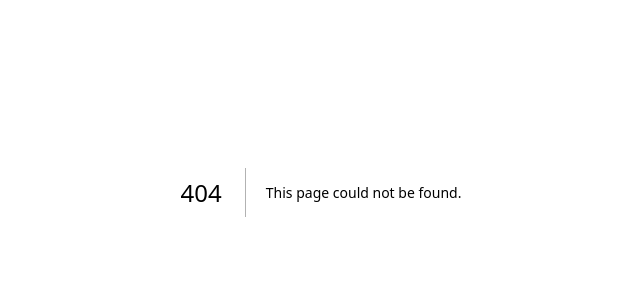
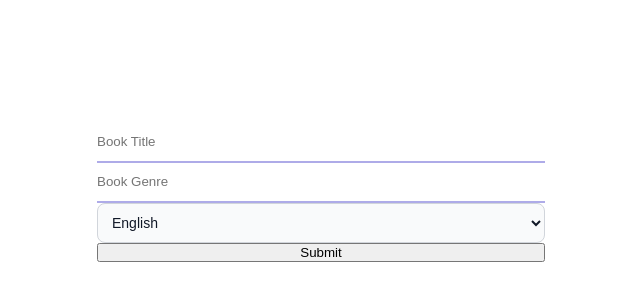
Before and after one commit to lob23/VirtualLibrary2, a Next.js app in the folder app/: page /pages/booksetting in a window 1280 px wide. Before the commit this address had no page. Shown: the part 208-508 px from the top of the page, without its empty margins (319-959 px from the left). Built offline with nearby package versions, Linux system fonts and the light colour scheme.

Commit message:
Book detail initial setting
- Whenever authors compose new article, they are asked to full filled the book's title, book's genre, and book's language beforehand.

```diff
--- /dev/null
+++ b/app/src/app/pages/booksetting/bookSettingForm.js
@@ -0,0 +1,97 @@
+import {  useRouter } from "next/navigation";
+import React, { useState } from "react";
+import { ToastContainer, toast } from "react-toastify";
+import "react-toastify/dist/ReactToastify.css";
+import { Audio } from 'react-loader-spinner'
+
+
+export default function booksettingForm (){
+    const [bookTitle, setBookTitle] = useState("")
+    const [bookGenre, setBookGenre] = useState("")
+    const [bookLanguage, setBookLanguage] = useState("english")
+    const [isLoading, setLoading] = useState(false)
+
+    const router = useRouter()
+
+
+    const handleSubmit = async (e) => {
+        e.preventDefault();
+
+        if (!isLoading && bookTitle && bookGenre && bookLanguage){
+            const res = await fetch("api/composing", {
+                method: 'POST',
+                headers: {
+                    "Content-type": "application/json",
+                },
+                body: JSON.stringify({
+                    BDetail_title: bookTitle,
+                    BDetail_genre: bookGenre,
+                    BDetail_authorID: '658e859e6168987e9653af10', //example. This should be replace by a way to get the ID of the user.
+                    BDetail_language: bookLanguage,
+                }),
+            })
+
+            const stat = await res.json().then(result =>{ return result})
+            if (stat.stat == true){
+                setLoading(true)
+                router.push('/pages/composer?id=' + stat.data._id)
+            } else {
+                toast.error("error: " + stat, {
+                    position: toast.POSITION.TOP_CENTER,
+                    autoClose: 3000
+                })
+            }
+        } else{
+            toast.error("Please full fill the information.", {
+                position: toast.POSITION.TOP_CENTER,
+                autoClose: 3000
+            })
+        }
+
+    }
+
+    // import { IsEnum, IsNotEmpty, IsString } from 'class-validator';
+
+    // export class CreateBookDto {
+    // @IsNotEmpty()
+    // BDetail_title: string;
+    // @IsNotEmpty()
+    // BDetail_genre: string;
+    // @IsNotEmpty()
+    // BDetail_authorID: string;
+    // @IsString()
+    // @IsNotEmpty()
+    // @IsEnum(['english', 'vietnamese'])
+    // BDetail_language: string;
+    // BDetail_description: string;
+
+    // BContent_content: string;
+
+
+    return (
+        <>
+            {!isLoading?
+
+                <form className='w-3/5 max-w-md grid grid-cols-none grid-rows-3' onSubmit={handleSubmit}>
+                   <input className='row-span-1' type='text' value={bookTitle} placeholder="Book Title" onChange={(e) => {setBookTitle(e.target.value)}}/>
+                   <input className='row-span-1' type='text' value={bookGenre} placeholder="Book Genre" onChange={(e) => {setBookGenre(e.target.value)}}/>
+                   <select onChange={(e) => {setBookLanguage(e.target.value)}} className="row-span-1 bg-gray-50 border border-gray-300 text-gray-900 text-sm rounded-lg focus:ring-blue-500 focus:border-blue-500 block w-full p-2.5 dark:bg-gray-700 dark:border-gray-600 dark:placeholder-gray-400 dark:text-white dark:focus:ring-blue-500 dark:focus:border-blue-500">
+                        <option value="english">English</option>
+                        <option value="vietnamese">Vietnamese</option>
+                   </select>
+                   <button type='submit'>Submit</button>
+                </form>
+
+            :
+
+                <Audio
+                        height="80"
+                        width="80"
+                        radius="9"
+                        color="green"
+                        ariaLabel="loading"
+                    />
+            }
+        </>
+    )
+}
--- /dev/null
+++ b/app/src/app/pages/booksetting/page.js
@@ -0,0 +1,13 @@
+"use client"
+import React from "react";
+import _booksettingform from './bookSettingForm'
+
+export default function booksetting() {
+
+    return (
+    <>
+        <div className="flex items-center justify-center h-screen">
+            <_booksettingform />
+        </div>
+    </>)
+}
```
